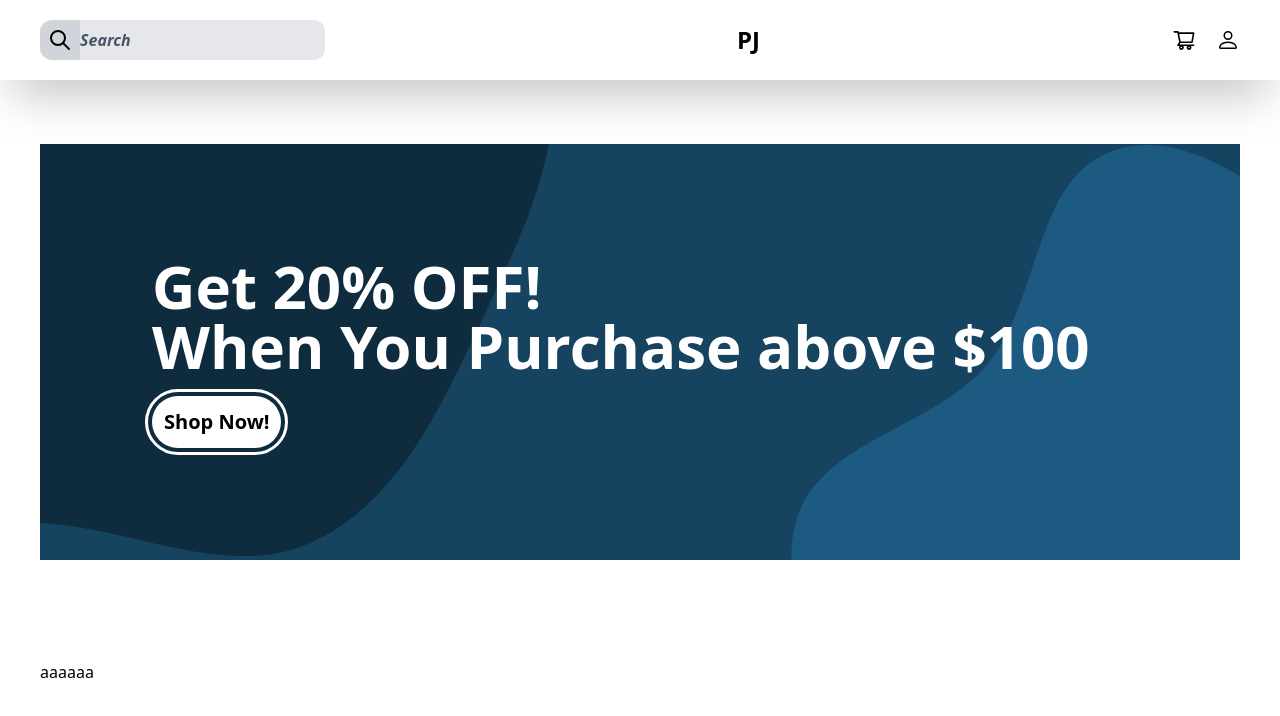
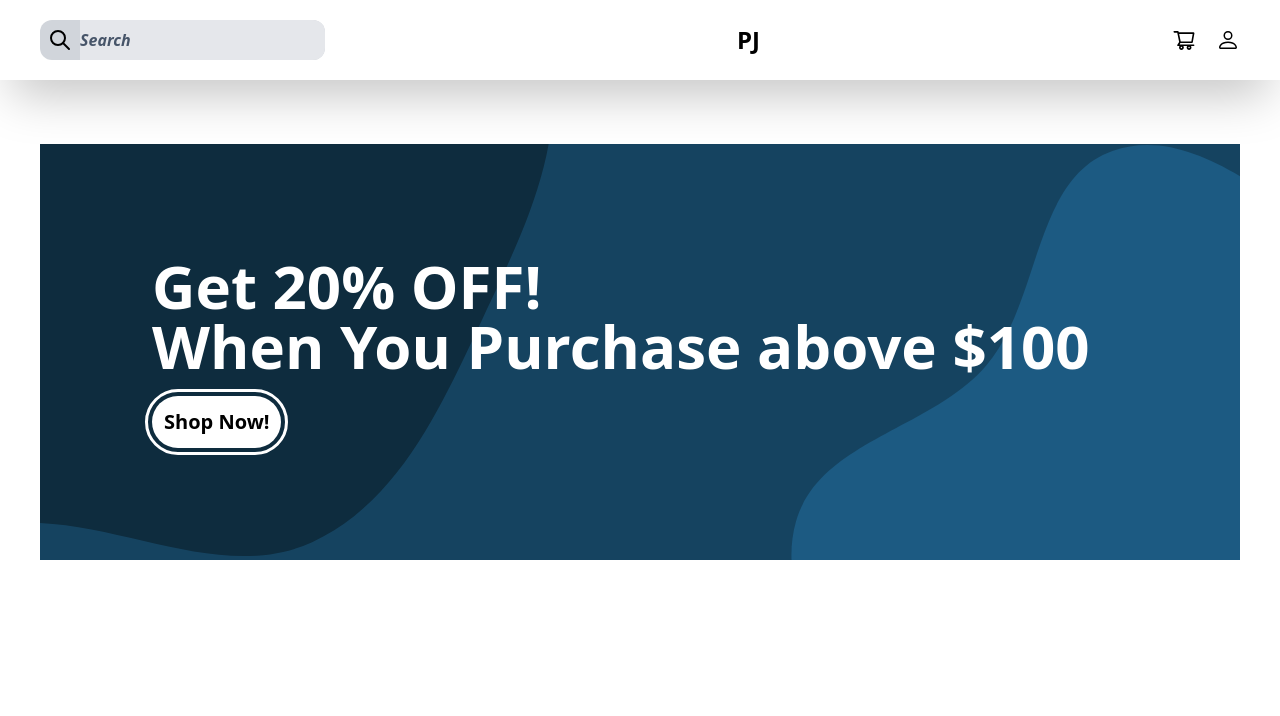
Before and after one commit to Wediah/shoppingsite, a Next.js app: page / in a window 1280 px wide. Shown: the top 716 px of the page. Built offline with nearby package versions, Linux system fonts and the light colour scheme.

Commit message:
removes text

```diff
--- a/pages/Landing.tsx
+++ b/pages/Landing.tsx
@@ -82,12 +82,12 @@ function Landing() {
       </Carousel>
 
       <div className='flex pt-10'>
-          <div>a</div>
-          <div>a</div>
-          <div>a</div>
-          <div>a</div>
-          <div>a</div>
-          <div>a</div>
+          <div></div>
+          <div></div>
+          <div></div>
+          <div></div>
+          <div></div>
+          <div></div>
           <div></div>
           <div></div>
           <div></div>
```
